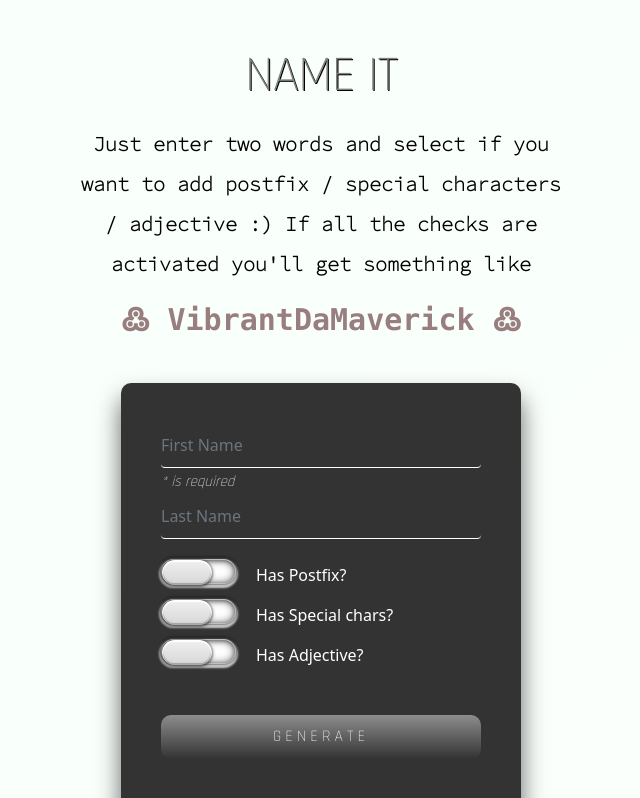
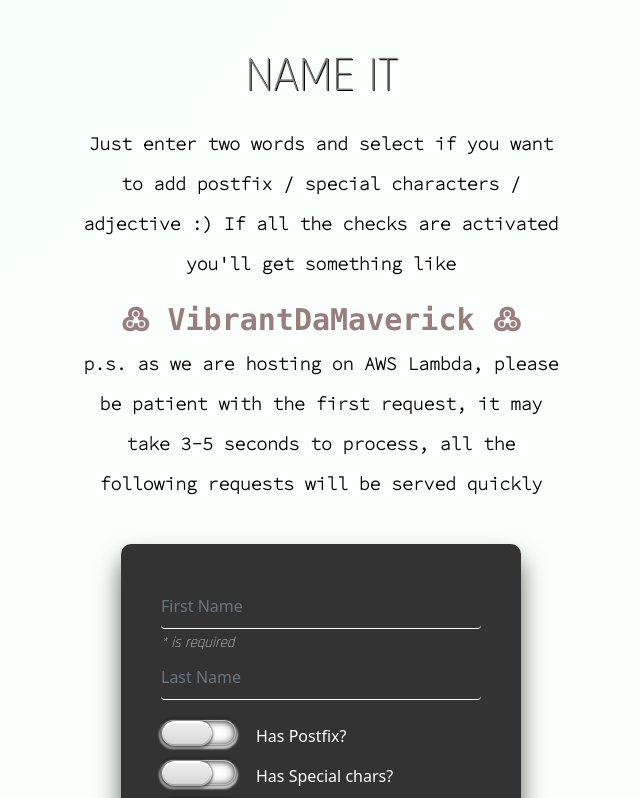
Before and after one commit to daverbk/namelikepro, a React (Create React App) app in the folder frontend/: page / in a window 1280 px wide. Shown: the top 798 px of the page, without its empty margins (319-959 px from the left). Built offline with nearby package versions, Linux system fonts and the light colour scheme; a web font is replaced by a local one.

Commit message:
Add finishing touches

```diff
--- a/frontend/public/index.html
+++ b/frontend/public/index.html
@@ -7,7 +7,7 @@
     <meta name="theme-color" content="#000000" />
     <meta
       name="description"
-      content="Web site created using create-react-app"
+      content="Fun application that allows users to generate personalized nicknames 🚀"
     />
     <link rel="apple-touch-icon" href="%PUBLIC_URL%/icon192.svg" />
 
--- a/frontend/src/App.js
+++ b/frontend/src/App.js
@@ -11,7 +11,7 @@ class App extends Component {
         return (
             <Router history={newHistory}>
                 <Switch>
-                    <Route path='/' component={Home}/>
+                    <Route path='/' exact={true} component={Home}/>
                     <Route path='/about' component={AboutUs}/>
                 </Switch>
             </Router>
--- a/frontend/src/components/Home.jsx
+++ b/frontend/src/components/Home.jsx
@@ -16,6 +16,10 @@ class Home extends Component {
                             If all the checks are activated you'll get something like
                         </p>
                         <code>߷ VibrantDaMaverick ߷</code>
+                        <p>
+                            p.s. as we are hosting on AWS Lambda, please be patient with the first request,
+                            it may take 3-5 seconds to process, all the following requests will be served quickly
+                        </p>
                     </div>
                 </div>
                 <NicknameForm/>
--- a/frontend/src/style/App.css
+++ b/frontend/src/style/App.css
@@ -140,7 +140,7 @@ body {
     text-align: center;
     color: black;
     font-family: 'Source Code Pro', serif;
-    font-size: 20px;
+    font-size: 18px;
     font-weight: 700;
     line-height: 40px;
     margin: 0 400px 40px;
```
